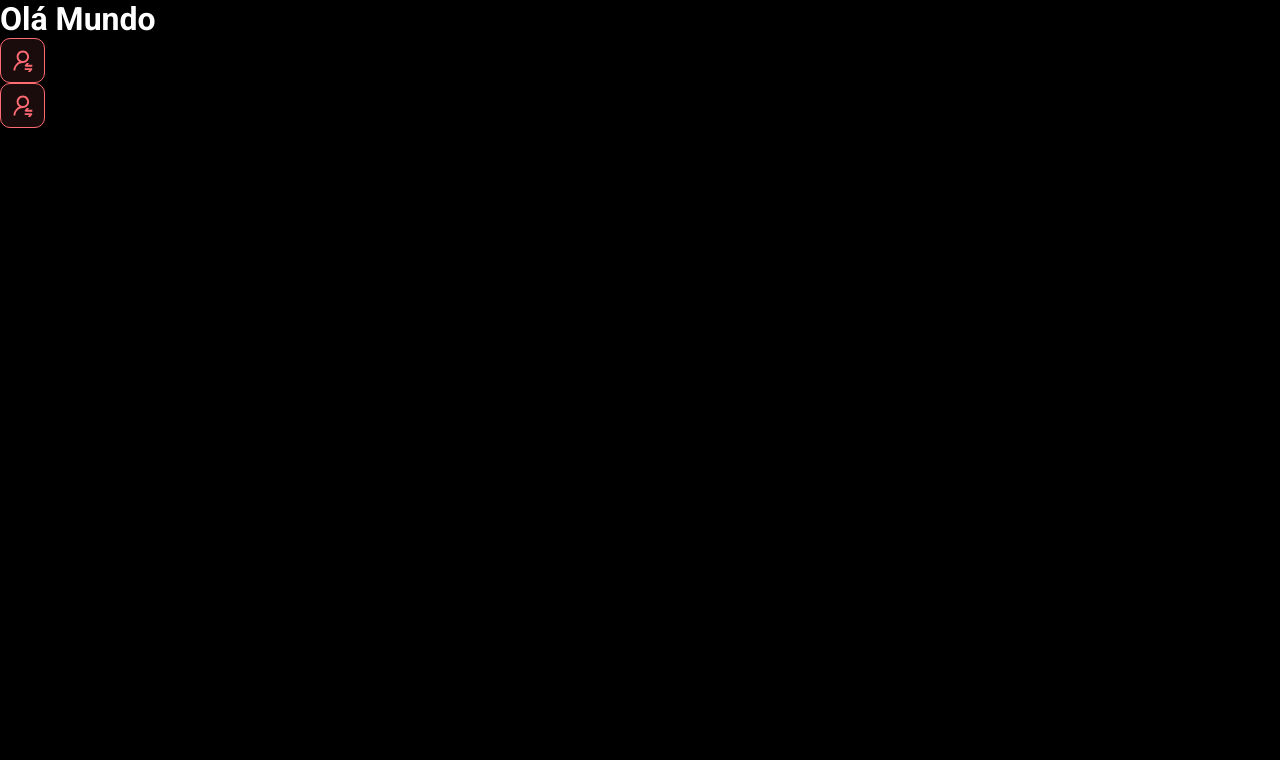
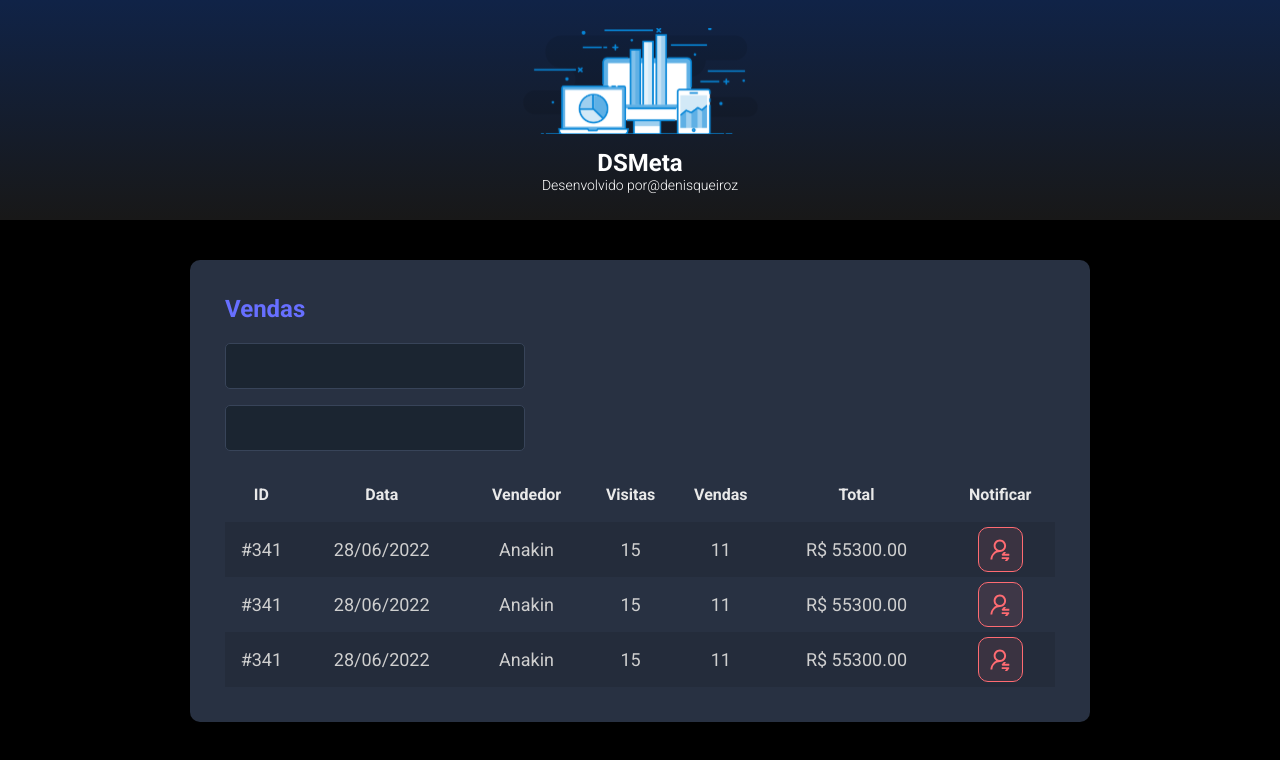
Before and after one commit to Denisqueiroz/dsmeta2, a React (Vite) app in the folder frontend/: page / in a window 1280 px wide. Shown: the top 760 px of the page. Built offline with nearby package versions, Linux system fonts and the light colour scheme.

Commit message:
Other components

```diff
--- a/frontend/src/App.tsx
+++ b/frontend/src/App.tsx
@@ -1,15 +1,22 @@
+import Header from "./components/Header"
 import NotificationButton from "./components/NotificationButton"
+import SalesCard from "./components/SalesCard"
 
 function App() {
-  return(
+  return (
     <>
-    <h1>Olá Mundo</h1>
-    <NotificationButton/>
-    <NotificationButton/>
+      <Header />
+      <main>
+        <section id="sales">
+          <div className="dsmeta-container">
+            <SalesCard />
+          </div>
+        </section>
+      </main>
 
-    </>
-  )
+      </>
+      )
 }
 
 
-export default App
+      export default App
--- /dev/null
+++ b/frontend/src/components/Header/index.tsx
@@ -0,0 +1,20 @@
+import logo from '../../assets/img/logo.svg'
+import './styles.css'
+function Header() {
+  return (
+    <header>
+      <div className="dsmeta-logo-container">
+        <img src={logo} alt="DSMeta" />
+        <h1>DSMeta</h1>
+        <p>
+          Desenvolvido por
+          <a href="https://www.instagram.com/denisqueiroz07/">@denisqueiroz</a>
+
+        </p>
+      </div>
+    </header>
+  )
+}
+
+
+export default Header
--- /dev/null
+++ b/frontend/src/components/Header/styles.css
@@ -0,0 +1,27 @@
+header {
+  background: linear-gradient(180deg, #102347 0%, #181818 100%);
+  height: 220px;
+  display: flex;
+  justify-content: center;
+  align-items: center;
+}
+
+.dsmeta-logo-container {
+  display: flex;
+  flex-direction: column;
+  align-items: center;
+}
+
+.dsmeta-logo-container svg {
+  width: 235px;
+}
+
+.dsmeta-logo-container h1 {
+  font-size: 24px;
+  margin-top: 14px;
+}
+
+.dsmeta-logo-container p {
+  font-weight: 300;
+  font-size: 14px;
+}
--- /dev/null
+++ b/frontend/src/components/SalesCard/index.tsx
@@ -0,0 +1,88 @@
+import NotificationButton from '../NotificationButton'
+import './styles.css'
+
+function SalesCard() {
+  return (
+
+    <div className="dsmeta-card">
+      <h2 className="dsmeta-sales-title">Vendas</h2>
+      <div>
+        <div className="dsmeta-form-control-container">
+          <input
+            className="dsmeta-form-control"
+            type="text"/>
+
+
+        </div>
+        <div className="dsmeta-form-control-container">
+          <input
+            className="dsmeta-form-control"
+            type="text" />
+
+
+        </div>
+      </div>
+      <div>
+        <table className="dsmeta-sales-table">
+          <thead>
+            <tr>
+              <th className="tc992">ID</th>
+              <th className="tc576">Data</th>
+              <th>Vendedor</th>
+              <th className="tc992">Visitas</th>
+              <th className="tc992">Vendas</th>
+              <th>Total</th>
+              <th>Notificar</th>
+            </tr>
+          </thead>
+          <tbody>
+            <tr>
+              <td className="tc992">#341</td>
+              <td className="tc576">28/06/2022</td>
+              <td>Anakin</td>
+              <td className="tc992">15</td>
+              <td className="tc992">11</td>
+              <td>R$ 55300.00</td>
+              <td>
+                <div className="dsmeta-btn-container">
+                  <NotificationButton/>
+                </div>
+              </td>
+            </tr>
+            <tr>
+              <td className="tc992">#341</td>
+              <td className="tc576">28/06/2022</td>
+              <td>Anakin</td>
+              <td className="tc992">15</td>
+              <td className="tc992">11</td>
+              <td>R$ 55300.00</td>
+              <td>
+                <div className="dsmeta-btn-container">
+                <NotificationButton/>
+                </div>
+              </td>
+            </tr>
+            <tr>
+              <td className="tc992">#341</td>
+              <td className="tc576">28/06/2022</td>
+              <td>Anakin</td>
+              <td className="tc992">15</td>
+              <td className="tc992">11</td>
+              <td>R$ 55300.00</td>
+              <td>
+                <div className="dsmeta-btn-container">
+                <NotificationButton/>
+                </div>
+              </td>
+            </tr>
+          </tbody>
+        </table>
+      </div>
+    </div>
+
+
+  )
+}
+
+
+export default SalesCard
--- /dev/null
+++ b/frontend/src/components/SalesCard/styles.css
@@ -0,0 +1,96 @@
+.dsmeta-card {
+  background-color: #283142;
+  border-radius: 10px;
+  padding: 35px 10px;
+}
+
+.dsmeta-sales-title {
+  font-size: 24px;
+  color: #676fff;
+  margin-bottom: 20px;
+}
+
+.dsmeta-form-control-container {
+  margin-bottom: 16px;
+  max-width: 300px;
+}
+
+.dsmeta-form-control {
+  width: 100%;
+  height: 46px;
+  background-color: #1b2531;
+  border: 1px solid #384459;
+  color: #9aaabe;
+  padding: 0 22px;
+  font-size: 18px;
+  border-radius: 5px;
+}
+
+.dsmeta-sales-table {
+  width: 100%;
+  border-spacing: 0;
+}
+
+.dsmeta-sales-table thead {
+  font-size: 16px;
+  height: 55px;
+  color: #e9e9e9;
+}
+
+.dsmeta-sales-table tbody {
+  font-size: 14px;
+  text-align: center;
+  color: #cfcfcf;
+}
+
+.dsmeta-sales-table tbody tr {
+  height: 55px;
+  border-top: 1px solid #5f6e82;
+}
+
+.dsmeta-sales-table tbody tr:hover>td {
+  background-color: #384459;
+}
+
+.dsmeta-sales-table tbody tr:nth-child(odd) {
+  background-color: #242c3b;
+}
+
+.dsmeta-btn-container {
+  display: flex;
+  justify-content: center;
+}
+
+
+
+.tc576 {
+  display: none;
+}
+
+.tc992 {
+  display: none;
+}
+
+@media (min-width: 576px) {
+  #sales {
+    padding: 40px 20px;
+  }
+
+  .dsmeta-card {
+    padding: 35px;
+  }
+
+  .tc576 {
+    display: table-cell;
+  }
+
+  .dsmeta-sales-table tbody {
+    font-size: 18px;
+  }
+}
+
+@media (min-width: 992px) {
+  .tc992 {
+    display: table-cell;
+  }
+}
--- a/frontend/src/index.css
+++ b/frontend/src/index.css
@@ -19,3 +19,13 @@
   color: unset;
   text-decoration: none;
 }
+
+#sales {
+  padding: 40px 10px;
+}
+
+.dsmeta-container {
+  width: 100%;
+  max-width: 900px;
+  margin: 0 auto;
+}
```
